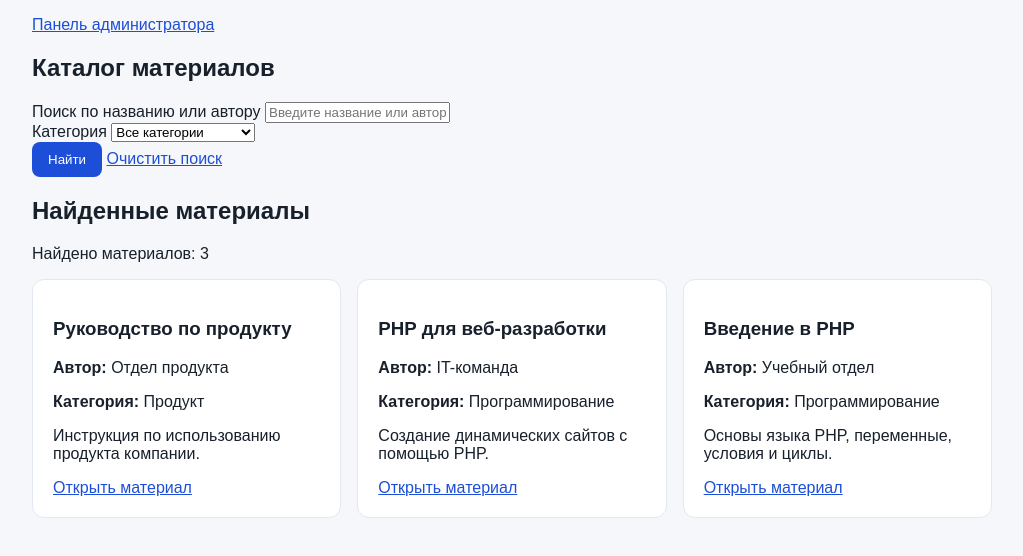
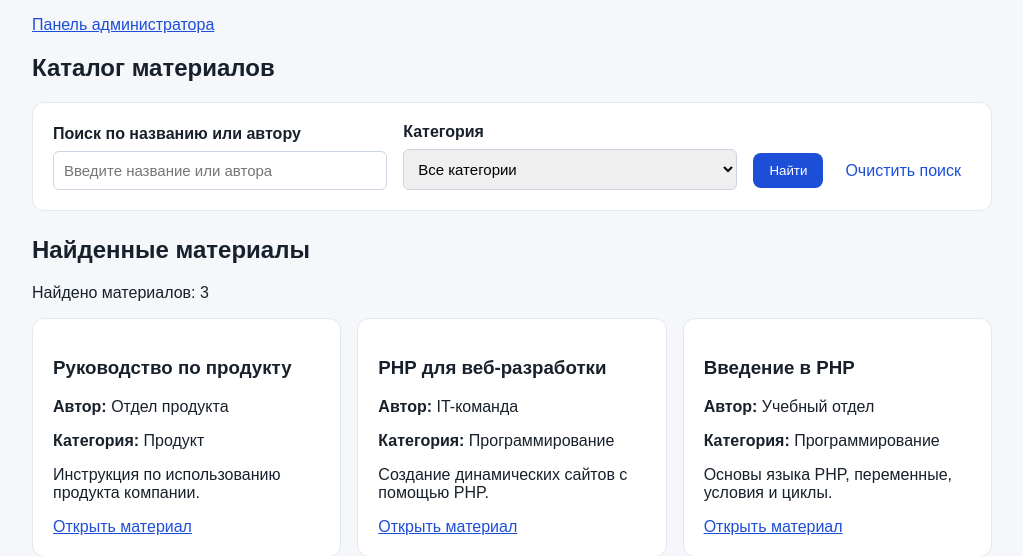
Before and after one commit to andreewwladyslaw-bot/biblioteka-online-projekt, a PHP site: page / in a window 1280 px wide. Shown: the part 142-698 px from the top of the page, without its empty margins (128-1151 px from the left). Run offline with PHP 8.4, Linux system fonts and the light colour scheme; a user stored in the database is signed in; data comes from the database, SQL or seed files in the repository.

Commit message:
Dodalem filter

```diff
--- a/biblioteka-online projekt/css/style.css
+++ b/biblioteka-online projekt/css/style.css
@@ -70,3 +70,50 @@ button:disabled {
         align-items: flex-start;
     }
 }
+
+/* День 5 — форма поиска */
+
+.filters {
+    display: flex;
+    flex-wrap: wrap;
+    gap: 16px;
+    align-items: flex-end;
+
+    padding: 20px;
+    margin-bottom: 25px;
+
+    background: white;
+    border: 1px solid #e2e8f0;
+    border-radius: 12px;
+}
+
+.filter-group {
+    display: flex;
+    flex-direction: column;
+    gap: 8px;
+    flex: 1 1 220px;
+}
+
+.filter-group label {
+    font-weight: bold;
+}
+
+.filter-group input,
+.filter-group select {
+    padding: 10px;
+    border: 1px solid #cbd5e1;
+    border-radius: 6px;
+    font-size: 15px;
+}
+
+.filter-actions {
+    display: flex;
+    gap: 12px;
+    align-items: center;
+    flex-wrap: wrap;
+}
+
+.reset-link {
+    padding: 10px;
+    text-decoration: none;
+}
```
